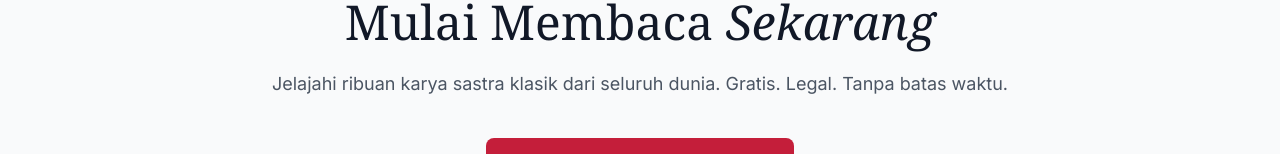
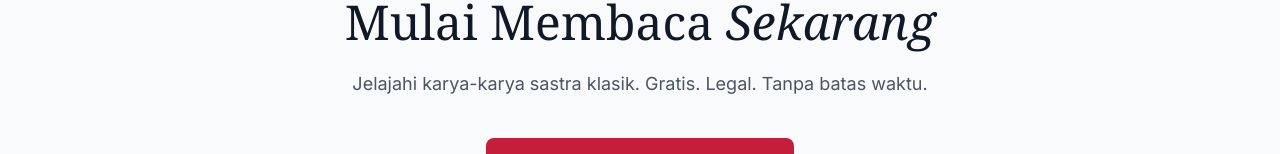
Before and after one commit to kajankk/masasilam-frontend, a React (Vite) app: page / in a window 1280 px wide. Shown: the part 1771-1925 px from the top of the page. Built offline with nearby package versions, Linux system fonts and the light colour scheme; no server answers.

Commit message:
Initial Commit

```diff
--- a/src/pages/AboutPage.jsx
+++ b/src/pages/AboutPage.jsx
@@ -159,7 +159,7 @@ const AboutPage = () => {
             <ul className="space-y-2 text-sm sm:text-base text-gray-700 dark:text-gray-300">
               <li className="flex items-start gap-2 text-justify">
                 <span className="text-green-600 dark:text-green-400 mt-1">✓</span>
-                <span>Menyediakan ribuan buku berkualitas secara gratis</span>
+                <span>Menyediakan buku-buku berkualitas secara gratis</span>
               </li>
               <li className="flex items-start gap-2 text-justify">
                 <span className="text-green-600 dark:text-green-400 mt-1">✓</span>
--- a/src/pages/BooksPage.jsx
+++ b/src/pages/BooksPage.jsx
@@ -100,7 +100,7 @@ const BooksPage = () => {
       <div className="container mx-auto px-3 sm:px-4 max-w-7xl">
         <header className="mb-6">
           <h1 className="text-2xl sm:text-4xl font-bold mb-2">Koleksi Buku Digital</h1>
-          <p className="text-sm sm:text-base text-gray-600 dark:text-gray-400">Jelajahi ribuan buku berkualitas</p>
+          <p className="text-sm sm:text-base text-gray-600 dark:text-gray-400">Jelajahi buku-buku berkualitas</p>
         </header>
         <div className="mb-4 space-y-3">
           <div className="flex gap-2">
--- a/src/pages/HomePage.jsx
+++ b/src/pages/HomePage.jsx
@@ -185,7 +185,7 @@ const HomePage = () => {
         <div className="container mx-auto px-4 sm:px-6 text-center">
           <div className="max-w-3xl mx-auto">
             <h2 className="font-serif text-3xl sm:text-5xl font-light text-gray-900 dark:text-white mb-3 sm:mb-6">Mulai Membaca <span className="italic">Sekarang</span></h2>
-            <p className="text-sm sm:text-lg text-gray-600 dark:text-gray-400 mb-6 sm:mb-10">Jelajahi ribuan karya sastra klasik dari seluruh dunia. Gratis. Legal. Tanpa batas waktu.</p>
+            <p className="text-sm sm:text-lg text-gray-600 dark:text-gray-400 mb-6 sm:mb-10">Jelajahi karya-karya sastra klasik. Gratis. Legal. Tanpa batas waktu.</p>
             <Button size="lg" onClick={() => window.location.href = '/buku'} className="w-full sm:w-auto">Jelajahi Semua Koleksi Buku <ArrowRight className="w-5 h-5 ml-2" /></Button>
           </div>
         </div>
--- a/src/pages/HowToReadPage.jsx
+++ b/src/pages/HowToReadPage.jsx
@@ -148,7 +148,7 @@ const HowToReadPage = () => {
                 <span className="text-white font-bold text-lg sm:text-xl">2</span>
               </div>
               <h3 className="font-bold text-sm sm:text-base mb-2 text-gray-900 dark:text-white">Pilih Buku</h3>
-              <p className="text-xs sm:text-sm text-gray-600 dark:text-gray-400">Jelajahi ribuan karya klasik berkualitas</p>
+              <p className="text-xs sm:text-sm text-gray-600 dark:text-gray-400">Jelajahi karya-karya klasik berkualitas</p>
             </div>
 
             <div className="bg-white/90 dark:bg-gray-900/90 backdrop-blur-sm rounded-lg p-4 sm:p-6 text-center hover:scale-105 transition-transform">
```
